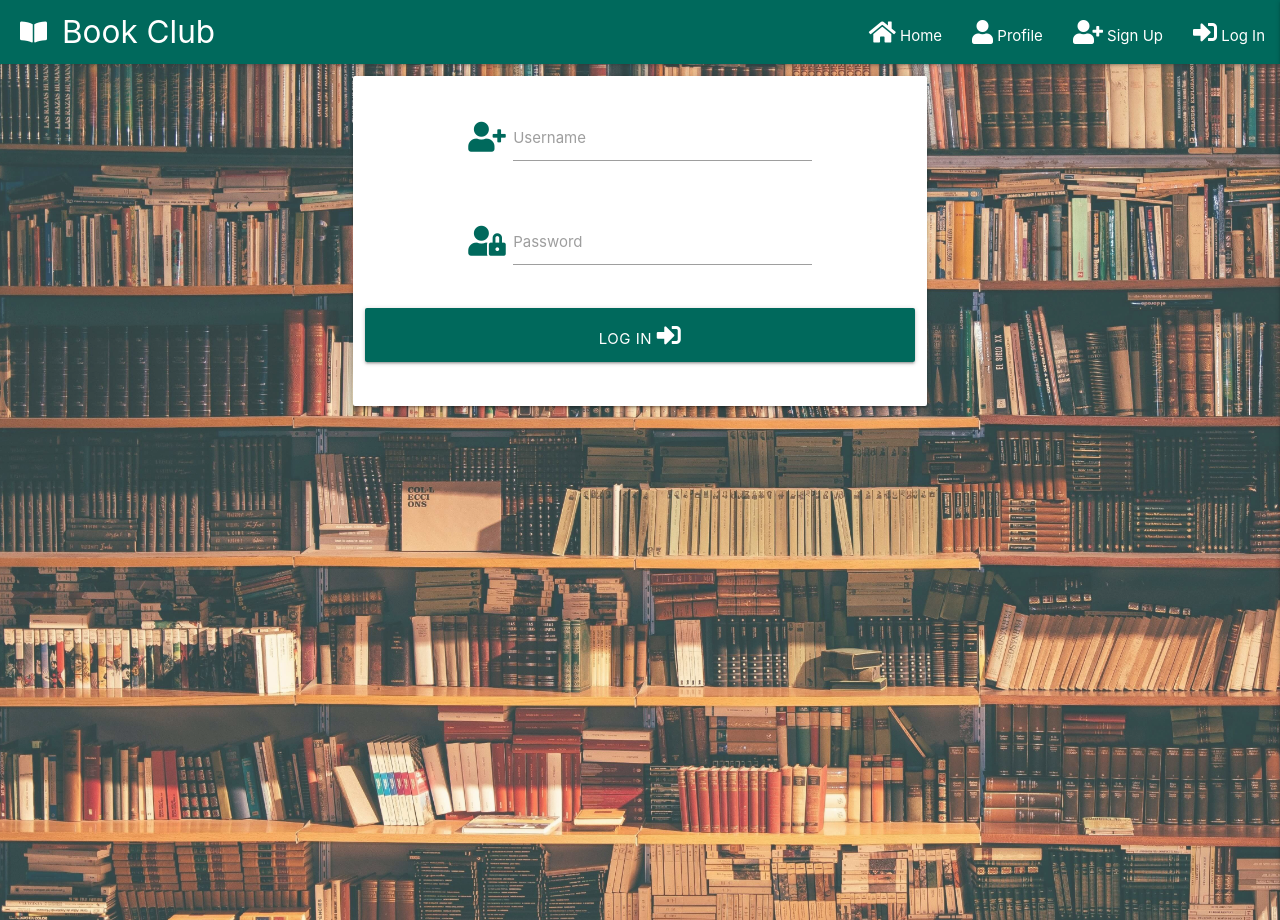
After one commit to RobKnowles248/book-club, a Flask app: page /login in a window 1280 px wide. The commit adds this page. Run offline with Flask 2, Linux system fonts and the light colour scheme; some libraries are stand-ins or nearby versions.

Commit message:
Add login template

```diff
--- a/app.py
+++ b/app.py
@@ -60,6 +60,11 @@ def signup():
     return render_template("signup.html")
 
 
+@app.route("/login", methods=["GET", "POST"])
+def login():
+    return render_template("login.html")
+
+
 if __name__ == "__main__":
     app.run(host=os.environ.get("IP"),
             port=int(os.environ.get("PORT")),
--- a/templates/base.html
+++ b/templates/base.html
@@ -24,7 +24,7 @@
                     <li><a href="{{ url_for('index') }}"><i class="fas fa-home"></i> Home</a></li>
                     <li><a href="#"><i class="fas fa-user"></i> Profile</a></li>
                     <li><a href="{{ url_for('signup') }}"><i class="fas fa-user-plus"></i> Sign Up</a></li>
-                    <li><a href="#"><i class="fas fa-sign-in-alt"></i> Log In</a></li>
+                    <li><a href="{{ url_for('login') }}"><i class="fas fa-sign-in-alt"></i> Log In</a></li>
                 </ul>
             </div>
         </nav>
@@ -35,7 +35,7 @@
             <li><a href="{{ url_for('index') }}"><i class="fas fa-home"></i> Home</a></li>
             <li><a href="#"><i class="fas fa-user"></i> Profile</a></li>
             <li><a href="{{ url_for('signup') }}"><i class="fas fa-user-plus"></i> Sign Up</a></li>
-            <li><a href="#"><i class="fas fa-sign-in-alt"></i> Log In</a></li>
+            <li><a href="{{ url_for('login') }}"><i class="fas fa-sign-in-alt"></i> Log In</a></li>
         </ul>
     </header>
 
--- /dev/null
+++ b/templates/login.html
@@ -0,0 +1,38 @@
+{% extends "base.html" %}
+{% block content %}
+    <!-- the structure of this login form is based on the form used in the task manager mini project -->
+    <div class="row">
+        <form class="col s12 m8 offset-m2" method="POST" action="{{ url_for('login') }}">
+            <div class="card-panel">
+                <!-- username -->
+                <div class="row">
+                    <div class="input-field col s8 offset-s2">
+                        <i class="fas fa-user-plus prefix teal-text text-darken-3"></i>
+                        <input id="username" name="username" type="text" minlength="5"
+                            maxlength="15" class="validate" required>
+                        <label for="username">Username</label>
+                    </div>
+                </div>
+                <!-- password -->
+                <div class="row">
+                    <div class="input-field col s8 offset-s2">
+                        <i class="fas fa-user-lock prefix teal-text text-darken-3"></i>
+                        <input id="password" name="password" type="password" minlength="5"
+                            maxlength="15" class="validate" required>
+                        <label for="password">Password</label>
+                    </div>
+                </div>
+                <!-- log in button -->
+                <div class="row">
+                    <button type="submit" class="col s12 btn-large teal darken-3">
+                        Log In <i class="fas fa-sign-in-alt"></i>
+                    </button>
+                </div>
+            </div>
+        </form>
+    </div>
+{% endblock %}
+
+{% block scripts %}
+    <script src="{{ url_for('static', filename='js/signup-validation.js') }}"></script>
+{% endblock %}
```
